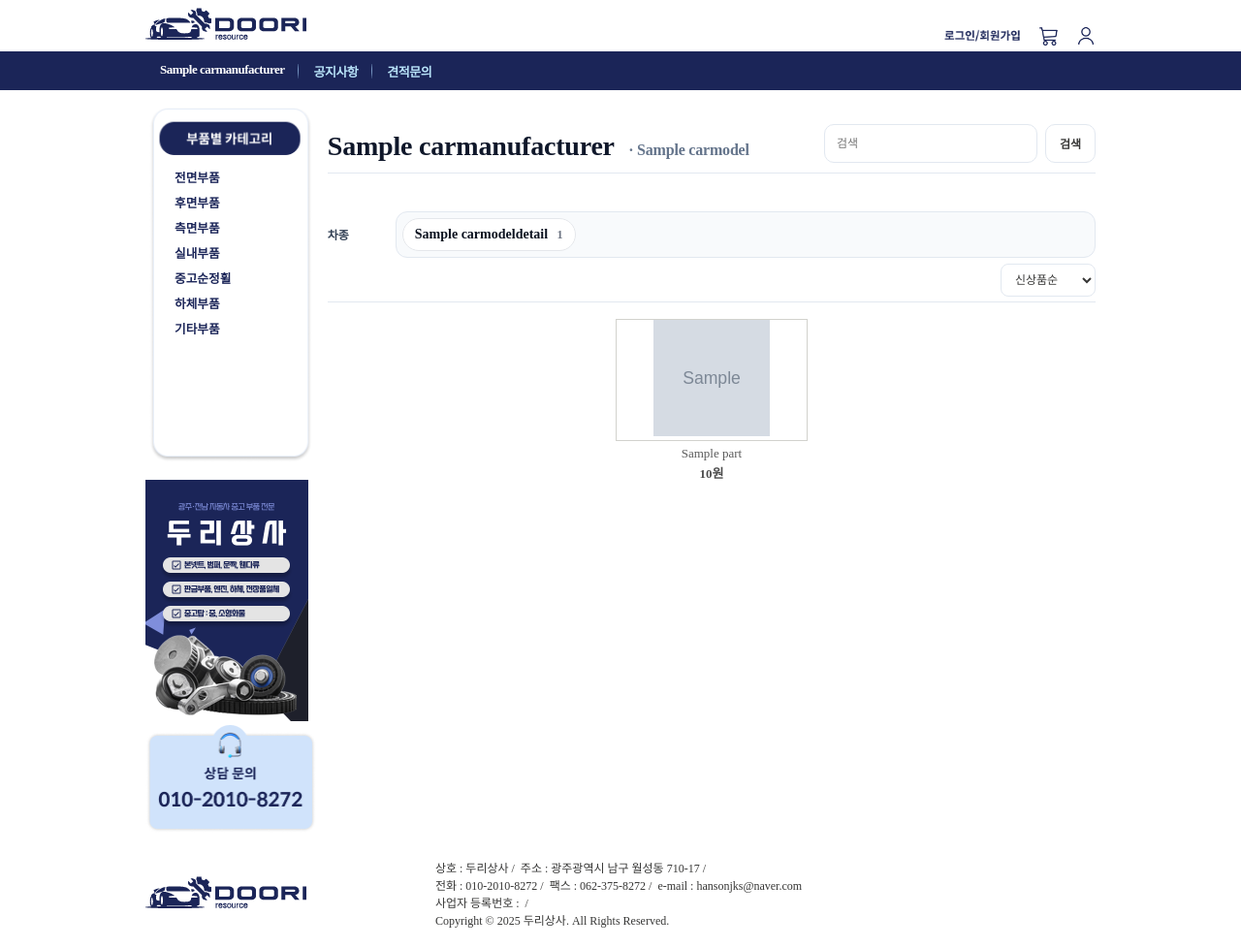
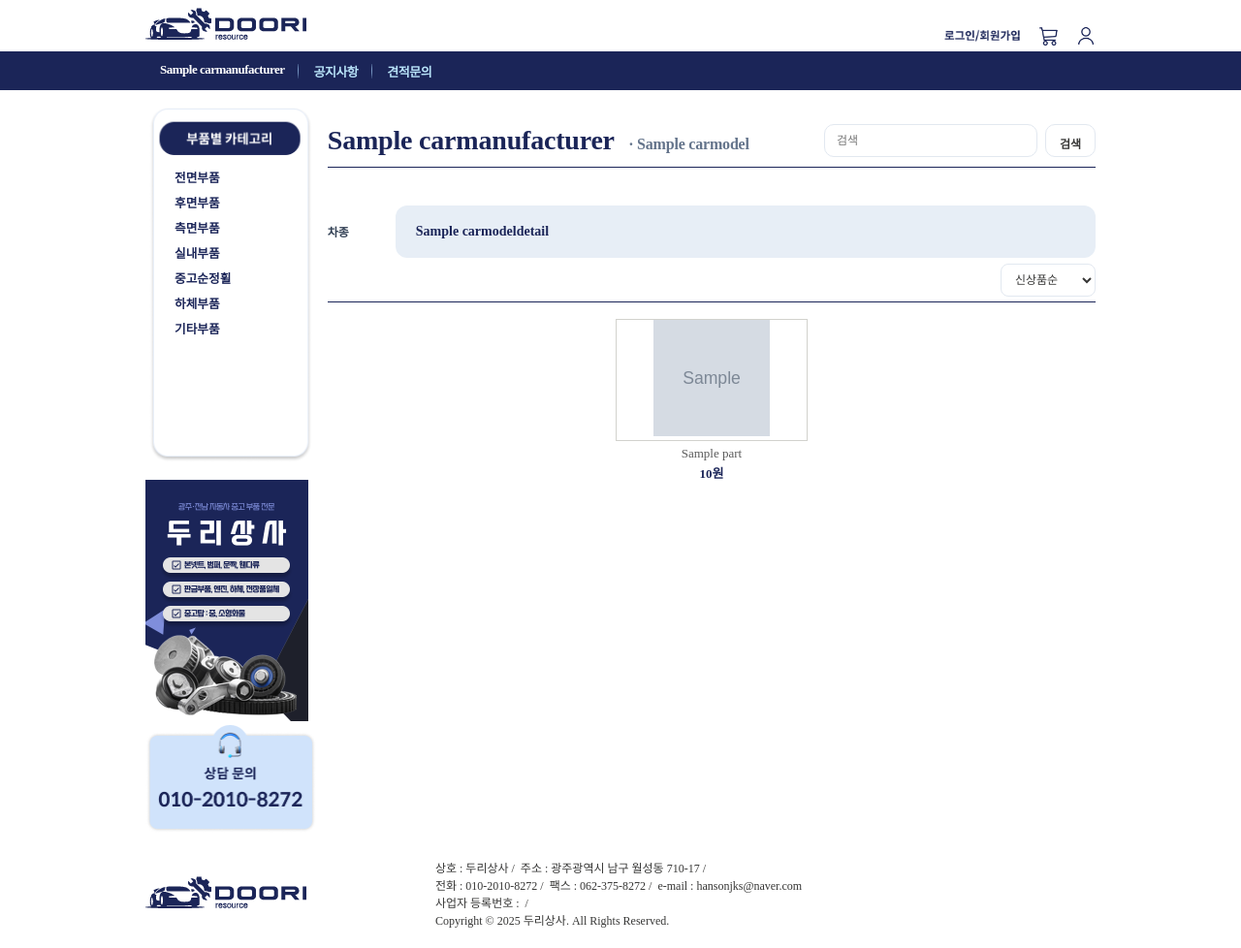
Before and after one commit to gi990406/doori, a Django app: page /parts/model/1/ in a window 1280 px wide. Shown: the whole page at 97% size. Run offline with Django 4.2, Linux system fonts and the light colour scheme; tables that the repository leaves empty hold one stand-in row (values such as "Sample post"); grey boxes marked "Sample" are stand-in pictures; parts of the project's set-up code (start-up, migrations or seed data) failed here and were passed over; some web fonts are replaced.

Commit message:
chore: css 수정

```diff
--- a/static/css/style.css
+++ b/static/css/style.css
@@ -199,7 +199,7 @@
 
   font-size: 13px;
   font-weight: bold;
-  color: #4b4b4b;
+  color: #1B2558;
   line-height: 120%;
   padding-top: 5px;
 }
@@ -939,7 +939,7 @@
   --line: #e2e8f0;
   --bg: #f8fafc;
   --muted: #64748b;
-  --ink: #111827
+  --ink: #1B2558;
 }
 
 #parts-filter {
@@ -977,7 +977,7 @@
   border-radius: 999px;
   background: #fff;
   text-decoration: none;
-  color: #0b1220;
+  color: #1B2558;
   font-weight: 600;
   font-size: 14px;
   white-space: nowrap
@@ -1065,11 +1065,11 @@
 #parts-sort {
   --line: #e2e8f0;
   --muted: #64748b;
-  --ink: #111827
+  --ink: #111827;
 }
 
 #parts-sort {
-  --line: #e2e8f0
+  --line: #e2e8f0;
 }
 
 #parts-sort {
@@ -1078,7 +1078,7 @@
   justify-content: space-between;
   gap: 12px;
   padding: 5px 0;
-  border-bottom: 1px solid var(--line);
+  border-bottom: 1px solid #1B2558;
   margin-bottom: 12px
 }
 
@@ -1091,18 +1091,18 @@
   border: 1px solid var(--line);
   border-radius: 8px;
   padding: 8px 10px;
-  background: #fff
+  background: #fff;
 }
 
 #parts-hero {
-  --ink: #0f172a;
+  --ink: #1B2558;
   --muted: #64748b;
   --line: #e2e8f0
 }
 
 #parts-hero {
   padding: 18px 0 10px;
-  border-bottom: 1px solid var(--line);
+  border-bottom: 1px solid #1B2558;
   margin-bottom: 12px
 }
 
@@ -1166,6 +1166,94 @@
   height: 14px;
   vertical-align: -2px;
   filter: grayscale(1)
+}
+
+#parts-hero .search-form {
+  display: flex;
+  gap: 8px;
+  align-items: center;
+}
+
+#parts-hero .hero-input {
+  height: 34px;
+  padding: 0 12px;
+  border: 1px solid #dbe2ea;
+  border-radius: 999px;
+  outline: none;
+  min-width: 220px;
+}
+
+#parts-hero .hero-input:focus {
+  border-color: #94a3b8;
+}
+
+#parts-hero .hero-btn {
+  height: 34px;
+  padding: 0 12px;
+  border: 1px solid #dbe2ea;
+  background: #fff;
+  border-radius: 999px;
+  font-weight: 700;
+  cursor: pointer;
+}
+
+/* ===== 칩바(차종) ===== */
+#parts-filter .chips.surface {
+  background: #E7EEF6;
+  /* 연한 파랑 배경 */
+  border-color: transparent;
+  /* 테두리 제거 */
+  padding: 10px;
+  border-radius: 12px;
+}
+
+#parts-filter .chip {
+  border: none;
+  background: transparent;
+  padding: 8px 10px;
+  font-weight: 700;
+  color: #1B2558;
+}
+
+#parts-filter .chip:hover {
+  text-decoration: underline;
+}
+
+#parts-filter .chip.active {
+  background: #fff;
+  border: 1px solid #cfe0ff;
+  box-shadow: 0 1px 0 rgba(15, 23, 42, .03);
+  border-radius: 999px;
+}
+
+#parts-filter .chip.muted {
+  font-weight: 600;
+}
+
+#parts-filter .badge {
+  display: none;
+}
+
+/* 스샷처럼 카운트 숨김 */
+
+/* ===== 정렬 셀렉트(오른쪽 둥근 버튼처럼) ===== */
+#parts-sort .sort-select {
+  appearance: none;
+  -webkit-appearance: none;
+  -moz-appearance: none;
+  padding: 8px 34px 8px 12px;
+  border: 1px solid #dbe2ea;
+  background: #fff;
+  border-radius: 999px;
+  font-weight: 700;
+  cursor: pointer;
+  position: relative;
+  background-image:
+    linear-gradient(45deg, transparent 50%, #64748b 50%),
+    linear-gradient(135deg, #64748b 50%, transparent 50%);
+  background-position: right 12px top 55%, right 6px top 55%;
+  background-size: 8px 8px, 8px 8px;
+  background-repeat: no-repeat;
 }
 
 /* 범위 한정 */
--- a/templates/product/product_model_list.html
+++ b/templates/product/product_model_list.html
@@ -21,12 +21,13 @@
               {% if k != 'q' %}<input type="hidden" name="{{ k }}" value="{{ v }}">{% endif %}
             {% endfor %}
             <input id="heroSearch"
+                   class="hero-input"
                    type="search"
                    name="q"
                    value="{{ request.GET.q }}"
                    placeholder="검색"
                    autocomplete="off">
-            <button type="submit">검색</button>
+            <button type="submit" class="hero-btn">검색</button>
           </form>
         </div>
       </div>
@@ -39,7 +40,7 @@
         <!-- 차종 -->
         <div class="section">
           <span class="label">차종</span>
-          <div class="chips">
+          <div class="chips surface">
             {% with top_cars=model_details|slice:":7" %}
               {% for car in top_cars %}
                 <a class="chip" href="{% url 'parts:product_by_model_detail' car.id %}">
```
Also changed, not shown: static/images/icon/tools.svg (added).
